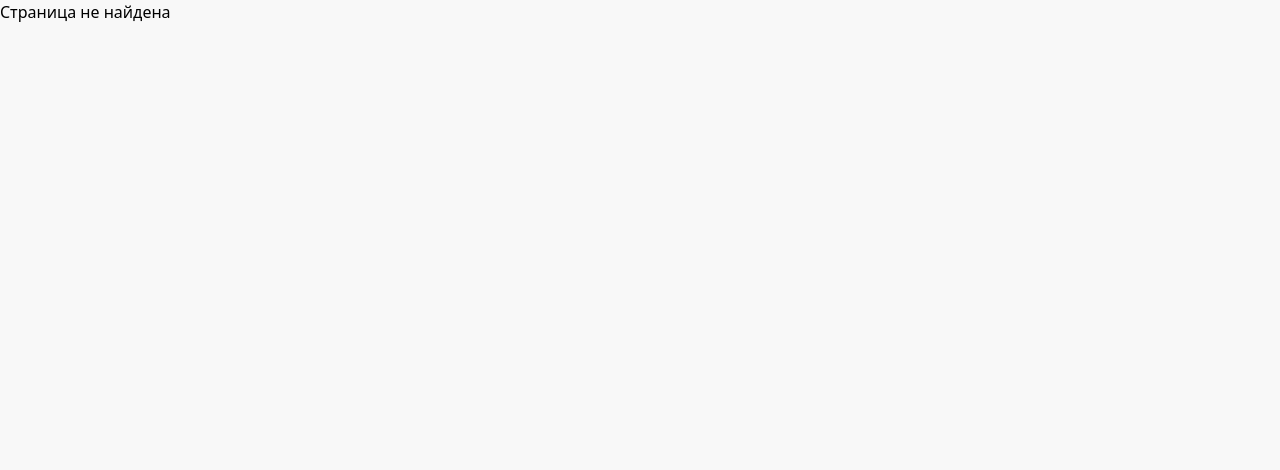
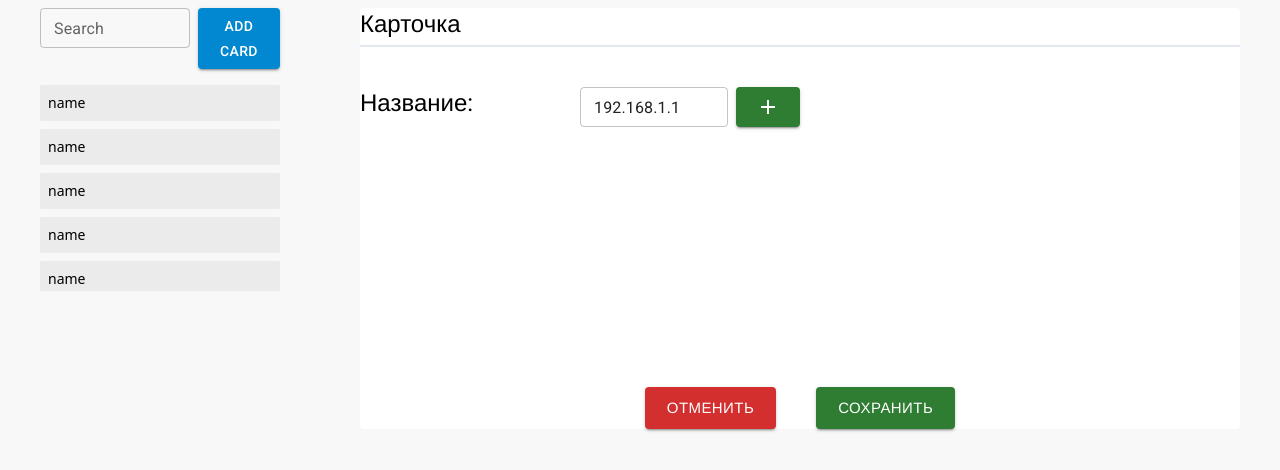
Before and after one commit to MakarTemlyakov/CardFields, a React (Vite) app in the folder cardFields/: page /cards/1 in a window 1280 px wide. Before the commit this address had no page. Shown: the top 470 px of the page. Built offline with nearby package versions, Linux system fonts and the light colour scheme; a web font is replaced by a local one.

Commit message:
redisign ui

```diff
--- a/cardFields/index.html
+++ b/cardFields/index.html
@@ -1,5 +1,5 @@
 <!doctype html>
-<html lang="en" class="h-full">
+<html lang="en" class="min-h-full">
 
 <head>
   <meta charset="UTF-8" />
@@ -8,9 +8,8 @@
   <title>Vite + React + TS</title>
 </head>
 
-<body class="h-full flex flex-col bg-[#f8f8f8]">
+<body class="flex flex-col min-h-full bg-[#f8f8f8]">
   <div id="root" class="flex flex-col h-full"></div>
-
   <script type="module" src="/src/main.tsx"></script>
 </body>
 
--- a/cardFields/src/App.tsx
+++ b/cardFields/src/App.tsx
@@ -7,8 +7,9 @@ import { FormField } from './components/FormField/FormFiled';
 import { Action, fieldsRedcuer } from './reducers/fieldsReducer';
 import { cardsReducer, CardAction, initialCards } from './reducers/cardsReducer';
 import { CardItems } from './components/CardItems/CardItems';
-import { Button } from '@mui/material';
-import { Link } from 'react-router-dom';
+import { Button, FormControl, Input, TextField, ThemeProvider } from '@mui/material';
+import { Link, Outlet } from 'react-router-dom';
+import { Card } from './components/Card/Card';
 
 
 
@@ -35,28 +36,30 @@ function App() {
     initialCards
   );
 
-  const [isShowFormAdd, setShowFormAdd] = useState(false);
-
-  const onToggleAddForm = () => {
-    setShowFormAdd(() => !isShowFormAdd);
-  }
-
   return (
-    <div className='w-4/5 flex flex-col grow m-auto mt-10'>
+    <div className='w-[95%] m-auto'>
+      <div className='grid grid-cols-[20%_1fr] h-full gap-20 p-2'>
         <FieldsContext.Provider value={fields}>
           <FieldsDispatchContext.Provider value={dispatchField}>
             <CardsContext.Provider value={state}>
               <CardsDispatchContex.Provider value={dispatchCard}>
-              <div className="flex flex-col h-full items-start gap-5">
-                <Link to={'cards/create'}><Button variant='contained' color='primary'>ADD Card</Button></Link>
-                <CardItems cards={state.cards} />
-                {isShowFormAdd && <FormField onToggleAddForm={onToggleAddForm} />}
+                <div className="grid grid-rows-[auto_1fr] gap-4">
+                  <div className='flex gap-2 justify-between'>
+                    <TextField label="Search" variant='outlined' size='small' />
+                    <Button variant="contained" color="info">ADD Card</Button>
                   </div>
+                  <div>
+                    <CardItems />
+                  </div>
+                </div>
+                <Outlet />
               </CardsDispatchContex.Provider>
             </CardsContext.Provider>
           </FieldsDispatchContext.Provider>
         </FieldsContext.Provider>
       </div>
+
+    </div >
   )
 }
 
--- a/cardFields/src/actions/constatns.ts
+++ b/cardFields/src/actions/constatns.ts
@@ -1,11 +1,9 @@
 const ADD = 'add';
 const DELETE = 'delete';
 const SAVE_CARD = 'SAVE_CARD';
-const TOGGLE_ADD_FORM = 'TOGGLE_ADD_FORM';
 
 export const actions = {
   ADD,
   SAVE_CARD,
   DELETE,
-  TOGGLE_ADD_FORM,
 };
--- a/cardFields/src/components/Card/Card.tsx
+++ b/cardFields/src/components/Card/Card.tsx
@@ -3,24 +3,41 @@ import { OutlinedInput } from '@mui/material';
 import Add from '@mui/icons-material/Add';
 import RemoveIcon from '@mui/icons-material/Remove';
 import { CardsContext, CardsDispatchContex, DataField, FieldsContext, FieldsDispatchContext } from '../../App';
-import { useContext } from 'react';
+import { useContext, useState, useEffect } from 'react';
 import { actions } from '../../actions/constatns';
 import { DataCard } from '../../reducers/cardsReducer';
+import { useParams } from 'react-router-dom';
+import { FormField } from '../FormField/FormFiled';
 
 type CardProps = {
-    onShowAddForm: () => void;
+
     card: DataCard;
 }
 
 
 
-export const Card: React.FC<CardProps> = ({ onShowAddForm }) => {
+export const Card = () => {
     const fields = useContext(FieldsContext);
+
+    const [isDirty, setDirty] = useState(false);
+    const [isShowForm, setToggleAddForm] = useState(false);
+    const { cardId } = useParams();
     const dispatchField = useContext(FieldsDispatchContext);
     const dispatchCard = useContext(CardsDispatchContex);
     const cards = useContext(CardsContext);
-    const card1 = cards.cards.find((card) => card.id === 1);
-    console.log(card1);
+    const [currentCardId, setCurrentCardId] = useState(cardId);
+    const card = cards.cards.find((card) => card.id === +cardId!);
+    const cardFields = isDirty ? fields : card!.cardFields;
+    console.log({ card })
+    console.log({ isDirty })
+
+
+    useEffect(() => {
+        if (currentCardId !== cardId) {
+            setCurrentCardId(cardId);
+        }
+    }, [cardId, currentCardId]);
+
     const onDeleteField = (field: DataField) => {
         dispatchField({
             type: actions.DELETE,
@@ -36,32 +53,32 @@ export const Card: React.FC<CardProps> = ({ onShowAddForm }) => {
         dispatchCard({
             type: actions.SAVE_CARD,
             payload: {
-                id: 1,
+                id: card!.id,
+                name: 'sad',
                 cardFields: fields,
             }
         })
+        setDirty(false);
     }
 
     const onToggleAddForm = () => {
-        dispatchCard({
-            type: actions.TOGGLE_ADD_FORM,
-            payload: null,
-        })
+        setToggleAddForm((prev) => !prev);
     }
 
-    return (
-        <main className='rounded-[4px] bg-white py-10 px-20  w-full h-full flex flex-col '>
+    return card ? (
+        <main className='rounded-[4px] bg-white w-full flex flex-col '>
+            {isShowForm && <FormField onToggleAddForm={onToggleAddForm} />}
             <Typography variant='h5' mb='5px'>Карточка</Typography>
             <div className='w-full h-0.5 bg-slate-200 rounded-[2px] mb-10' />
-            <div className='flex flex-col gap-10 w-1/2 h-full' >
+            <div className='flex flex-col gap-10 w-1/2 ' >
                 <div className='grid grid-cols-2'>
-                    <Typography variant='h5' mb='5px'><span className='truncate'>Наименование карточки:</span></Typography>
+                    <Typography variant='h5' mb='5px'><span className='truncate'>Название:</span></Typography>
                     <div className='flex gap-2'>
                         <OutlinedInput size='small' value={'192.168.1.1'} />
                         <Button children={<Add />} variant="contained" size="small" color='success' onClick={onToggleAddForm} />
                     </div>
                 </div>
-                {card1 && card1.cardFields.length > 0 && card1?.cardFields.map((field: DataField) => (
+                {cardFields && cardFields.length > 0 && cardFields.map((field: DataField) => (
                     <div className='grid grid-cols-2' key={field.id}>
                         <Typography variant='h5' mb='5px' className='flex flex-1'>{field.name}:</Typography>
                         <div className='flex gap-2'>
@@ -71,11 +88,11 @@ export const Card: React.FC<CardProps> = ({ onShowAddForm }) => {
                         </div>
                     </div>
                 ))}
-                <div className='flex gap-10 justify-center mt-auto'>
-                    <Button variant="contained" size="large" color='error' className='p-30'>Отменить</Button>
-                    <Button variant="contained" size="large" color='success' className='p-30' onClick={onSaveCard}>Сохранить</Button>
-                </div>
+            </div>
+            <div className='flex gap-10 justify-center mt-auto'>
+                <Button variant="contained" size="large" color='error' className='p-30'>Отменить</Button>
+                <Button variant="contained" size="large" color='success' className='p-30' onClick={onSaveCard}>Сохранить</Button>
             </div>
         </main>
-    )
+    ) : <>Такой карточки нет</>
 }
--- a/cardFields/src/components/CardItem/CardItem.tsx
+++ b/cardFields/src/components/CardItem/CardItem.tsx
@@ -1,5 +1,5 @@
 export const CardItem = ({ card }) => {
-    return <li className="bg-[#ebebeb] p-8 w-full rounded-sm hover:bg-[#c5c5c5] transition-all cursor-pointer">
-        <h2 className="text-sm ">{card.id}</h2>
+    return <li className="bg-[#ebebeb] p-2 rounded-sm hover:bg-[#c5c5c5] transition-all cursor-pointer ">
+        <h2 className="text-sm">{card.name}</h2>
     </li>
 }
--- a/cardFields/src/components/CardItems/CardItems.tsx
+++ b/cardFields/src/components/CardItems/CardItems.tsx
@@ -1,19 +1,20 @@
-import { DataCard } from "../../reducers/cardsReducer"
+import { CardsContext } from "../../App";
+
+import { useContext } from 'react';
 import { CardItem } from "../CardItem/CardItem";
+import { Link, } from "react-router-dom";
 
 
-interface CardItemsProps {
-    cards: DataCard[];
-}
-
-export const CardItems: React.FC<CardItemsProps> = ({ cards }) => {
-    return <ul className="flex flex-col gap-2 w-full">
+export const CardItems = () => {
+    const { cards } = useContext(CardsContext);
+    console.log({ cards });
+    return <ul className="flex flex-col gap-2 w-full h-[60%] overflow-y-scroll ">
         {cards.length > 0 ?
             cards.map((card) => (
-                // <Card onShowAddForm={() => { }} card={card} key={card.id} />
-                <CardItem card={card} />
+                <Link to={`/cards/${card.id}`}><CardItem card={card} /></Link>
             )) : <div>Нет карточек</div>
         }
     </ul>
 
+
 }
--- a/cardFields/src/reducers/cardsReducer.ts
+++ b/cardFields/src/reducers/cardsReducer.ts
@@ -5,6 +5,7 @@ type Payload<T> = T;
 
 export type DataCard = {
   id: number;
+  name: string;
   cardFields: DataField[];
 };
 
@@ -19,7 +20,16 @@ interface CardsState {
 }
 
 export const initialCards: CardsState = {
-  cards: [],
+  cards: [
+    { id: 3, name: 'name', cardFields: [] },
+    { id: 2, name: 'name', cardFields: [] },
+    { id: 1, name: 'name', cardFields: [] },
+    { id: 2, name: 'name', cardFields: [] },
+    { id: 1, name: 'name', cardFields: [] },
+    { id: 2, name: 'name', cardFields: [] },
+    { id: 1, name: 'name', cardFields: [] },
+    { id: 2, name: 'name', cardFields: [] },
+  ],
   isShowFormAdd: false,
 };
 
@@ -29,20 +39,20 @@ export const cardsReducer = (state = initialCards, action: CardAction) => {
     case actions.SAVE_CARD: {
       const card = newState.cards.find((c) => c.id === action.payload.id);
       if (card) {
-        const newCard = { ...card, cardFields: action.payload.cardFields };
+        const newCard = {
+          ...card,
+          cardFields: action.payload.cardFields,
+          name: action.payload.name,
+        };
         newState.cards = state.cards.map((c) => (c.id === action.payload.id ? newCard : c));
         newState = { ...newState, cards: newState.cards };
+        console.log({ newState });
         return newState;
       } else {
-        newState = { ...newState, cards: [action.payload] };
+        newState = { ...newState, cards: [...newState.cards, action.payload] };
       }
 
       return newState;
-    }
-
-    case actions.TOGGLE_ADD_FORM: {
-      console.log('uyes');
-      return { ...newState, isShowFormAdd: !newState.isShowFormAdd };
     }
 
     default:
--- a/cardFields/src/routers/router.tsx
+++ b/cardFields/src/routers/router.tsx
@@ -11,10 +11,9 @@ export const router = createBrowserRouter([
     element: <App />,
     children: [
       { path: '/cards', element: <CardItems /> },
-      { path: '/cards:cardsId', element: <Card /> },
-
+      { path: '/cards/:cardId', element: <Card /> },
+      { path: '/cards/create', element: <Card /> },
     ],
     errorElement: <div>Страница не найдена</div>
   },
-  { path: '/cards/create', element: <Card /> },
 ]);
```
Lines whose indentation alone changed are shown as unchanged.
